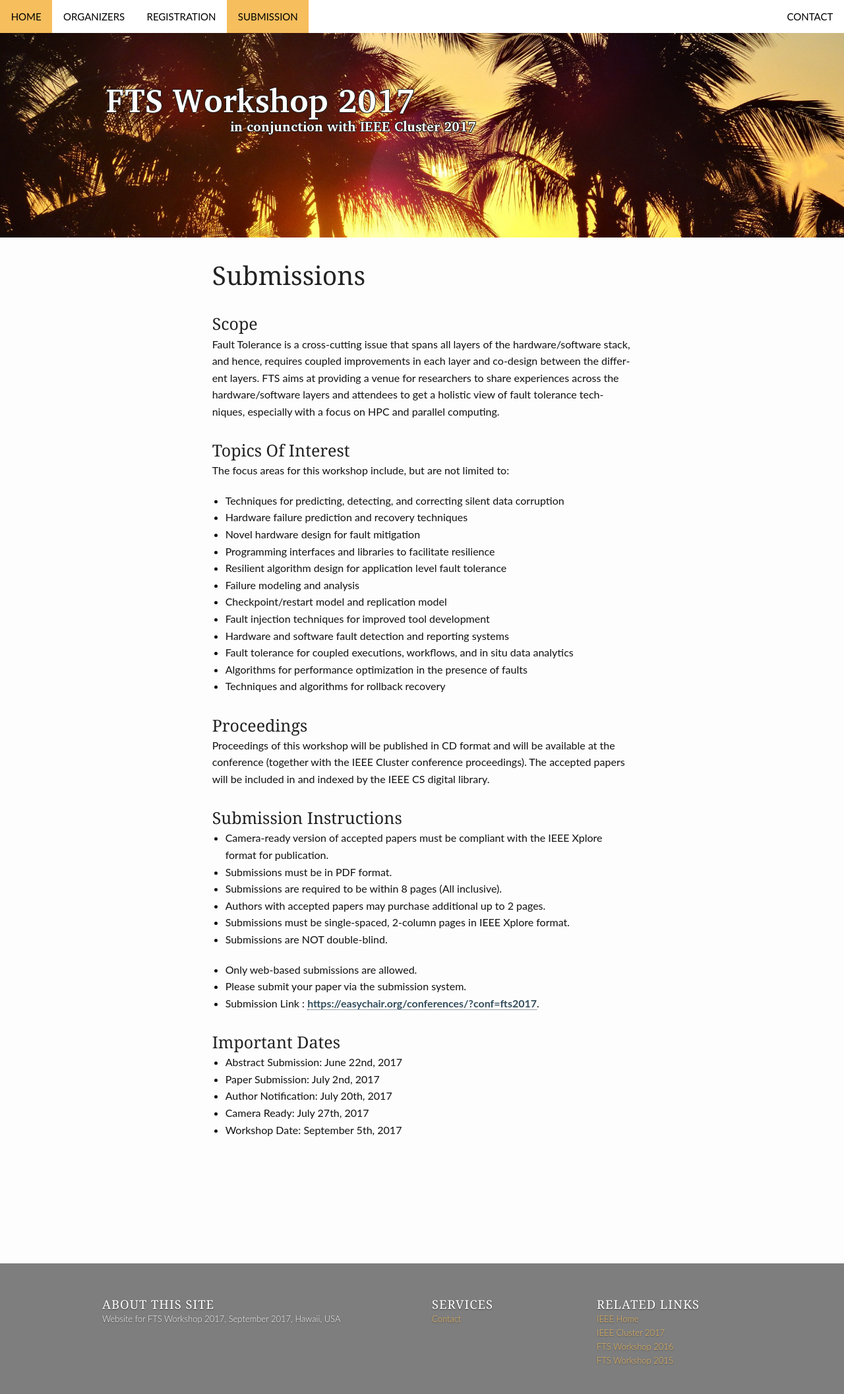
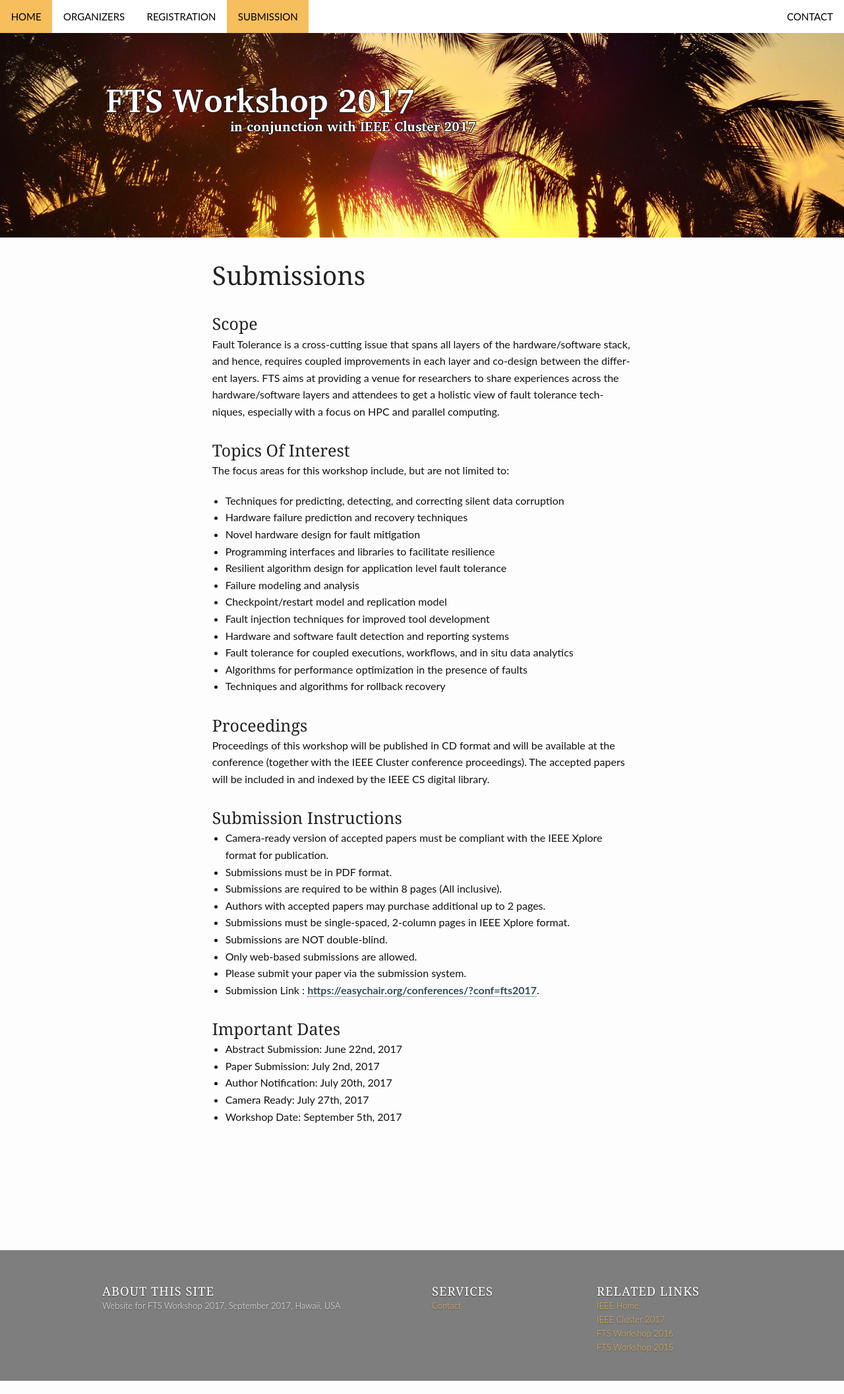
Before and after one commit to fts-workshop/fts17.github.io, a Jekyll site: the page built from submission.md, in a window 1280 px wide. Shown: the whole page at 66% size. Built offline with Jekyll 4.4.1, drawn with Linux system fonts in a browser that asks for light colours.

Commit message:
cosmetic fix

```diff
--- a/submission.md
+++ b/submission.md
@@ -37,12 +37,12 @@ Proceedings of this workshop will be published in CD format and will be availabl
 * Authors with accepted papers may purchase additional up to 2 pages.
 * Submissions must be single-spaced, 2-column pages in IEEE Xplore format.
 * Submissions are NOT double-blind.
+* Only web-based submissions are allowed.
+* Please submit your paper via the submission system.
+* Submission Link : [https://easychair.org/conferences/?conf=fts2017](http://www.easychair.org/conferences/?conf=fts2017){:target="_blank"}.
 {% comment %}
 {% Author information should be included on the submission and will be visible to the reviewers. LaTeX and Word Templates are available [here](http://www.ieee.org/conferences_events/conferences/publishing/templates.html){:target="_blank"}. %}
 {% endcomment %}
-* Only web-based submissions are allowed.
-* Please submit your paper via the submission system.
-* Submission Link : [https://easychair.org/conferences/?conf=fts2017](http://www.easychair.org/conferences/?conf=fts2017){:target="_blank"}.
 {% comment %}
 {% Submissions will be judged based on relevance, significance, originality, correctness and clarity. %}
 {% endcomment %}
```
